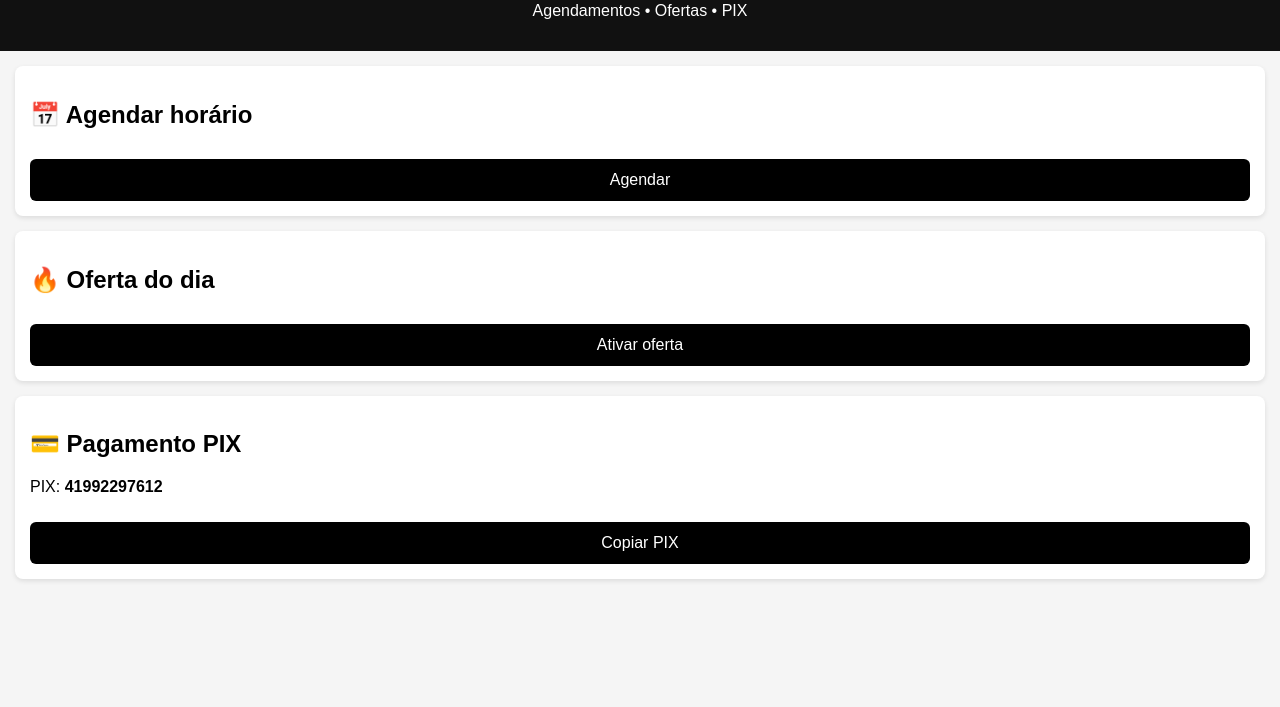
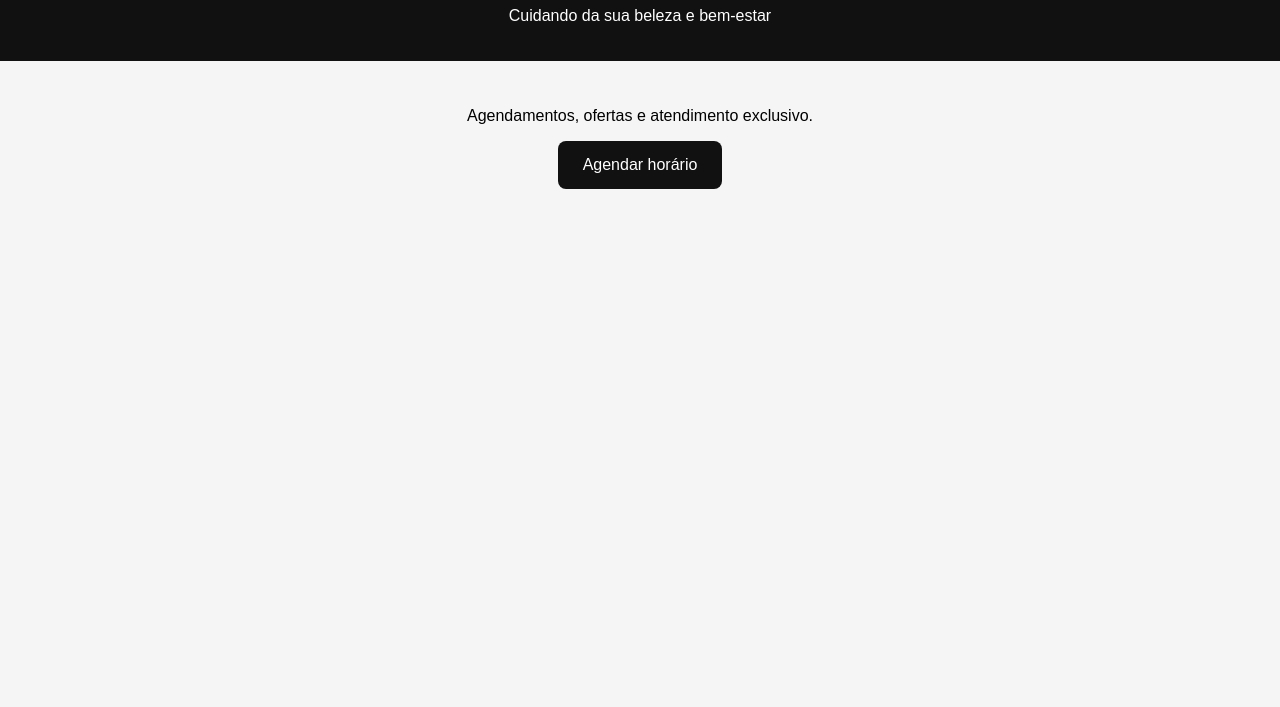
Before and after one commit to espacovippodologiaeestetica/espaco-vip-app, a plain HTML site: page index.html in a window 1280 px wide. Shown: the part 93-800 px from the top of the page. Drawn offline with Linux system fonts and the light colour scheme.

Commit message:
Update index.html
<!DOCTYPE html>
<html lang="pt-BR">
<head>
  <meta charset="UTF-8" />
  <meta name="viewport" content="width=device-width, initial-scale=1.0" />
  <title>Espaço Vip</title>

  <link rel="manifest" href="manifest.json" />
  <meta name="theme-color" content="#111111" />

  <style>
    body {
      font-family: Arial, sans-serif;
      margin: 0;
      background: #f5f5f5;
      text-align: center;
    }
    header {
      background: #111;
      color: #fff;
      padding: 20px;
    }
    main {
      padding: 30px;
    }
    button {
      padding: 15px 25px;
      font-size: 16px;
      border: none;
      background: #111;
      color: #fff;
      border-radius: 8px;
      cursor: pointer;
    }
  </style>
</head>

<body>
  <header>
    <h1>Espaço Vip</h1>
    <p>Cuidando da sua beleza e bem-estar</p>
  </header>

  <main>
    <p>Agendamentos, ofertas e atendimento exclusivo.</p>
    <button>Agendar horário</button>
  </main>

  <script src="service-worker.js"></script>
</body>
</html>

```diff
--- a/index.html
+++ b/index.html
@@ -2,80 +2,50 @@
 <html lang="pt-BR">
 <head>
   <meta charset="UTF-8" />
-  <meta name="viewport" content="width=device-width, initial-scale=1.0"/>
+  <meta name="viewport" content="width=device-width, initial-scale=1.0" />
   <title>Espaço Vip</title>
 
-<link rel="manifest" href="manifest.json">
-<meta name="theme-color" content="#111111">
+  <link rel="manifest" href="manifest.json" />
+  <meta name="theme-color" content="#111111" />
 
   <style>
     body {
       font-family: Arial, sans-serif;
+      margin: 0;
       background: #f5f5f5;
-      margin: 0;
-      padding: 0;
+      text-align: center;
     }
-
     header {
       background: #111;
       color: #fff;
-      padding: 15px;
-      text-align: center;
+      padding: 20px;
     }
-
-    section {
-      padding: 15px;
+    main {
+      padding: 30px;
     }
-
-    .card {
-      background: #fff;
-      padding: 15px;
-      margin-bottom: 15px;
+    button {
+      padding: 15px 25px;
+      font-size: 16px;
+      border: none;
+      background: #111;
+      color: #fff;
       border-radius: 8px;
-      box-shadow: 0 2px 5px rgba(0,0,0,0.1);
-    }
-
-    button {
-      width: 100%;
-      padding: 12px;
-      border: none;
-      border-radius: 6px;
-      background: #000;
-      color: #fff;
-      font-size: 16px;
       cursor: pointer;
-      margin-top: 10px;
-    }
-
-    button:hover {
-      background: #333;
     }
   </style>
 </head>
+
 <body>
-
   <header>
     <h1>Espaço Vip</h1>
-    <p>Agendamentos • Ofertas • PIX</p>
+    <p>Cuidando da sua beleza e bem-estar</p>
   </header>
 
-  <section>
-    <div class="card">
-      <h2>📅 Agendar horário</h2>
-      <button onclick="alert('Agendamento em breve')">Agendar</button>
-    </div>
+  <main>
+    <p>Agendamentos, ofertas e atendimento exclusivo.</p>
+    <button>Agendar horário</button>
+  </main>
 
-    <div class="card">
-      <h2>🔥 Oferta do dia</h2>
-      <button onclick="alert('Oferta ativada')">Ativar oferta</button>
-    </div>
-
-    <div class="card">
-      <h2>💳 Pagamento PIX</h2>
-      <p>PIX: <strong>41992297612</strong></p>
-      <button onclick="alert('PIX copiado')">Copiar PIX</button>
-    </div>
-  </section>
-
+  <script src="service-worker.js"></script>
 </body>
 </html>
```
